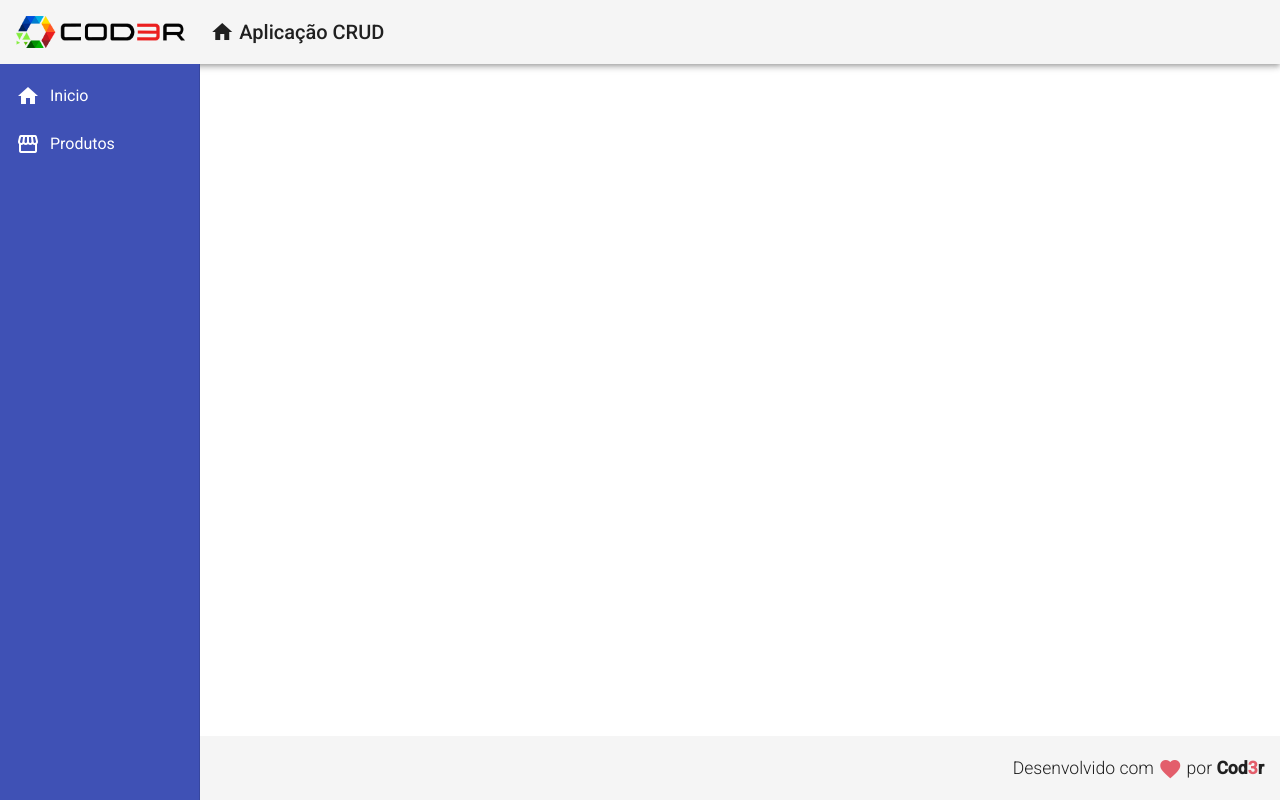
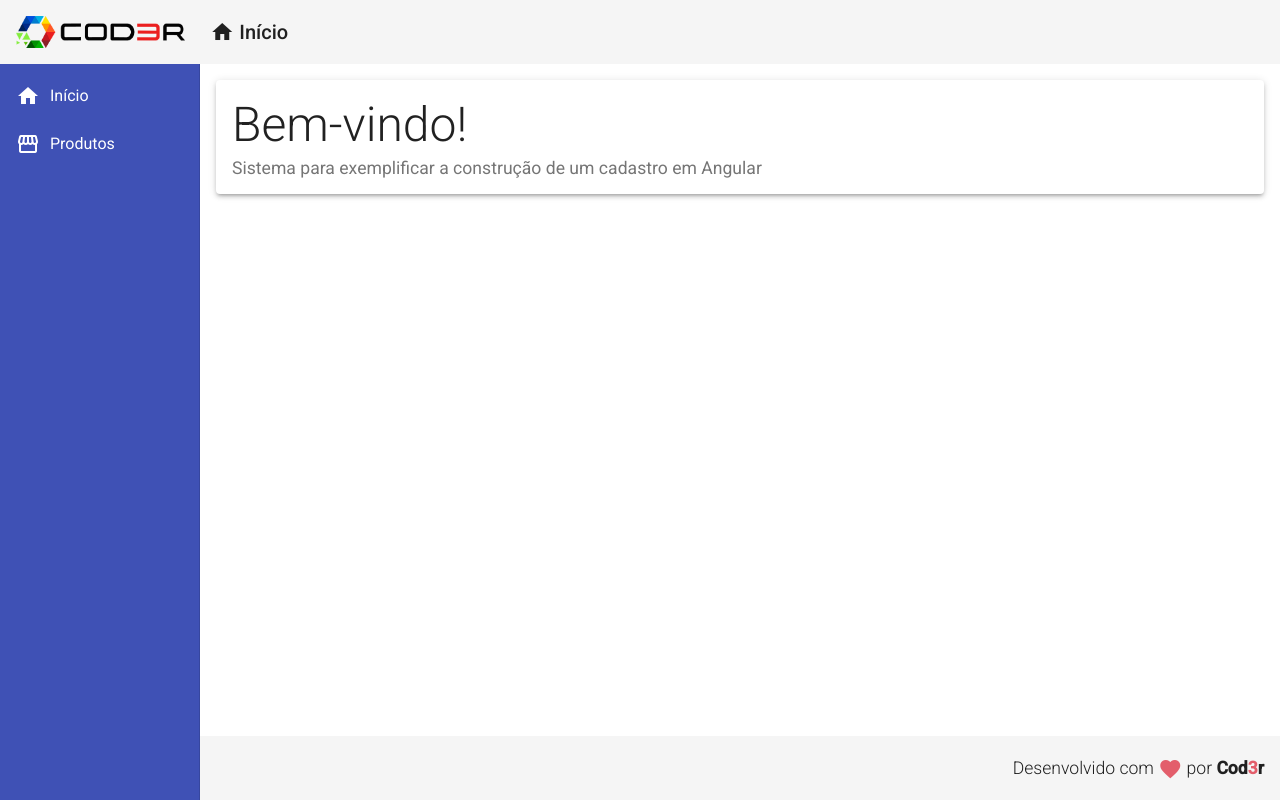
Before and after one commit to FabianoPretoJr/Angular-Cod3r, an Angular app: page /home in a window 1280 px wide. Before the commit this address led to /. Built offline with nearby package versions, Linux system fonts and the light colour scheme.

Commit message:
configuração de rotas

```diff
--- a/src/app/app-routing.module.ts
+++ b/src/app/app-routing.module.ts
@@ -1,7 +1,13 @@
 import { NgModule } from '@angular/core';
 import { Routes, RouterModule } from '@angular/router';
+import { HomeComponent } from './views/home/home.component';
+import { ProductCrudComponent } from './views/product-crud/product-crud.component';
 
-const routes: Routes = [];
+const routes: Routes = [
+  { path: "", redirectTo: '/home', pathMatch: 'full' },
+  { path: "home", component: HomeComponent },
+  { path: "products", component: ProductCrudComponent }
+];
 
 @NgModule({
   imports: [RouterModule.forRoot(routes)],
--- a/src/app/components/template/header/header.component.html
+++ b/src/app/components/template/header/header.component.html
@@ -1,6 +1,6 @@
 <mat-toolbar class="header mat-elevation-z4">
     <span>
-        <a>
+        <a routerLink="/home">
             <img class="logo" src="assets/logo.png" alt="logo">
         </a>
     </span>
@@ -9,7 +9,7 @@
             <i class="material-icons">
                 home
             </i>
-            Aplicação CRUD
+            Início
         </a>
     </span>
 </mat-toolbar>
--- a/src/app/components/template/nav/nav.component.css
+++ b/src/app/components/template/nav/nav.component.css
@@ -10,3 +10,8 @@
 .sidenav i {
     padding-right: 10px;
 }
+
+.content {
+    padding: 16px;
+    background-color: #FFFFFF;
+}
--- a/src/app/components/template/nav/nav.component.html
+++ b/src/app/components/template/nav/nav.component.html
@@ -1,13 +1,13 @@
 <mat-sidenav-container class="container">
     <mat-sidenav class="sidenav" mode="side" opened fixedInViewport="true" fixedTopGap="64">
         <mat-nav-list class="nav-list">
-            <a mat-list-item>
+            <a mat-list-item routerLink="/home">
                 <i class="material-icons">
                     home
                 </i>
-                Inicio
+                Início
             </a>
-            <a mat-list-item>
+            <a mat-list-item routerLink="/products">
                 <i class="material-icons">
                     storefront
                 </i>
@@ -15,4 +15,7 @@
             </a>
         </mat-nav-list>
     </mat-sidenav>
+    <mat-sidenav-content class="content">
+        <router-outlet></router-outlet>
+    </mat-sidenav-content>
 </mat-sidenav-container>
--- /dev/null
+++ b/src/app/views/home/home.component.css
@@ -0,0 +1,9 @@
+.home .title {
+    font-size: 3rem;
+    font-weight: 300;
+    line-height: 1.2;
+}
+
+.home .subtitle {
+    font-size: 1.1rem;
+}
--- /dev/null
+++ b/src/app/views/home/home.component.html
@@ -0,0 +1,8 @@
+<mat-card class="home mat-elevation-z3">
+    <mat-card-title class="title">
+        Bem-vindo!
+    </mat-card-title>
+    <mat-card-subtitle class="subtitle">
+        Sistema para exemplificar a construção de um cadastro em Angular
+    </mat-card-subtitle>
+</mat-card>
--- /dev/null
+++ b/src/app/views/home/home.component.ts
@@ -0,0 +1,15 @@
+import { Component, OnInit } from '@angular/core';
+
+@Component({
+  selector: 'app-home',
+  templateUrl: './home.component.html',
+  styleUrls: ['./home.component.css']
+})
+export class HomeComponent implements OnInit {
+
+  constructor() { }
+
+  ngOnInit(): void {
+  }
+
+}
--- /dev/null
+++ b/src/app/views/product-crud/product-crud.component.ts
@@ -0,0 +1,15 @@
+import { Component, OnInit } from '@angular/core';
+
+@Component({
+  selector: 'app-product-crud',
+  templateUrl: './product-crud.component.html',
+  styleUrls: ['./product-crud.component.css']
+})
+export class ProductCrudComponent implements OnInit {
+
+  constructor() { }
+
+  ngOnInit(): void {
+  }
+
+}
```
Also changed, not shown: src/app/app.module.ts (+8 -2 lines), src/app/views/product-crud/product-crud.component.css (added), src/app/views/product-crud/product-crud.component.html (added).
